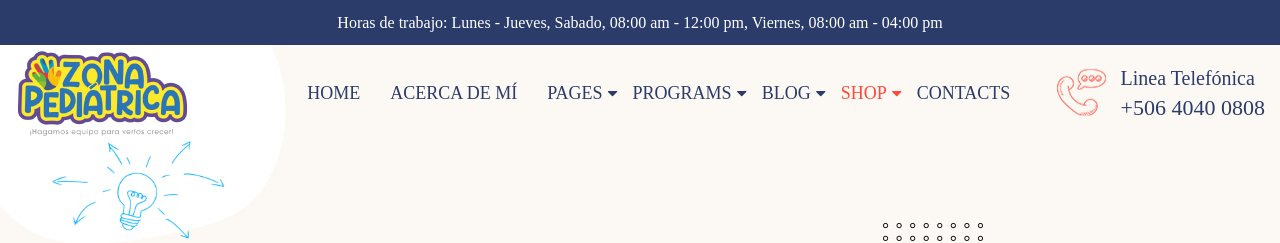
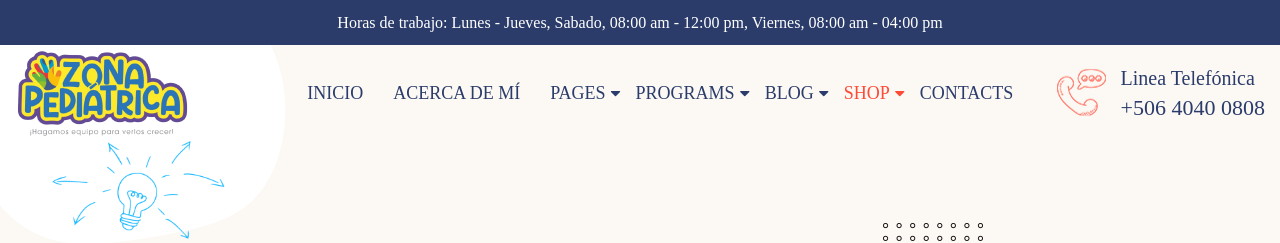
Before and after one commit to jclot/ZonaPediatrica, a Next.js app: page /shop in a window 1280 px wide. Shown: the top 243 px of the page. Built offline with nearby package versions, Linux system fonts and the light colour scheme; a web font is replaced by a local one.

Commit message:
Arreglar los headers

```diff
--- a/src/layouts/header/Header.js
+++ b/src/layouts/header/Header.js
@@ -28,7 +28,7 @@ const Header = () => {
       <div className="top-bar">
         <div className="inner jus-ct">
           <p className="clr-pri-1">
-            Horas de trabajo: Lunes - Jueves, Sabado, 08:00 am - 12:00 pm, Viernes, 08:00 am - 04:00 pm
+          Horas de trabajo: Lunes - Jueves, Sabado, 08:00 am - 12:00 pm, Viernes, 08:00 am - 04:00 pm
           </p>
         </div>
       </div>
@@ -51,12 +51,10 @@ const Header = () => {
                   <nav id="mainnav" className="mainnav st-2">
                     <ul className="menu">
                       <li className="inner">
-                        <Link legacyBehavior href="/">
-                          <a href="/">HOME</a>
-                          {/* <ul className="sub-menu">
-                        <Home />
-                      </ul> */}
-                        </Link>
+                        <a href="/">INICIO</a>
+                        <ul className="sub-menu">
+                          <Home />
+                        </ul>
                       </li>
                       <li className="menu-item">
                         <About />
```
Also changed, not shown: src/layouts/header/Header1.js (+3 -5 lines), src/layouts/header/Header2.js (+4 -6 lines).
